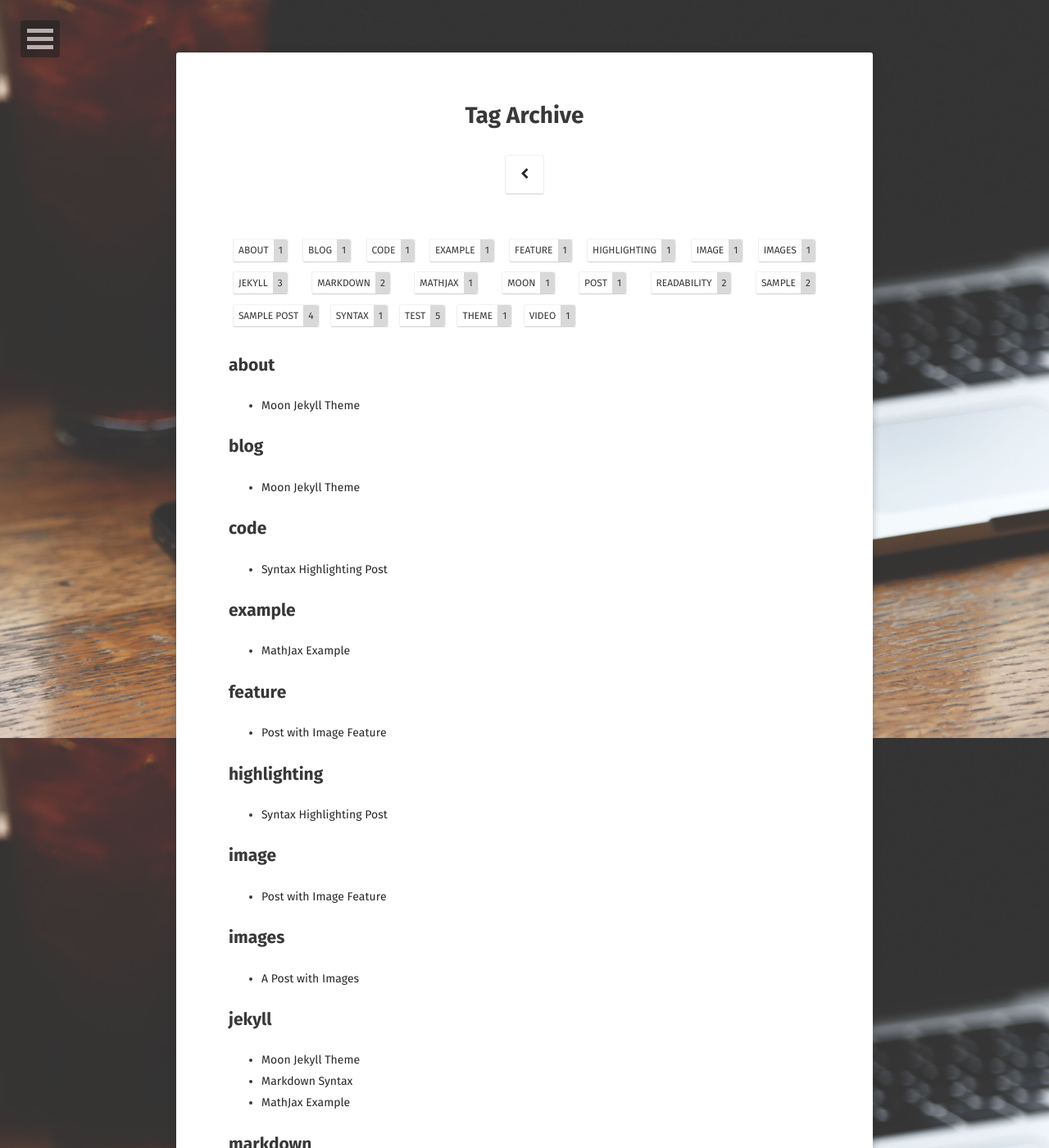
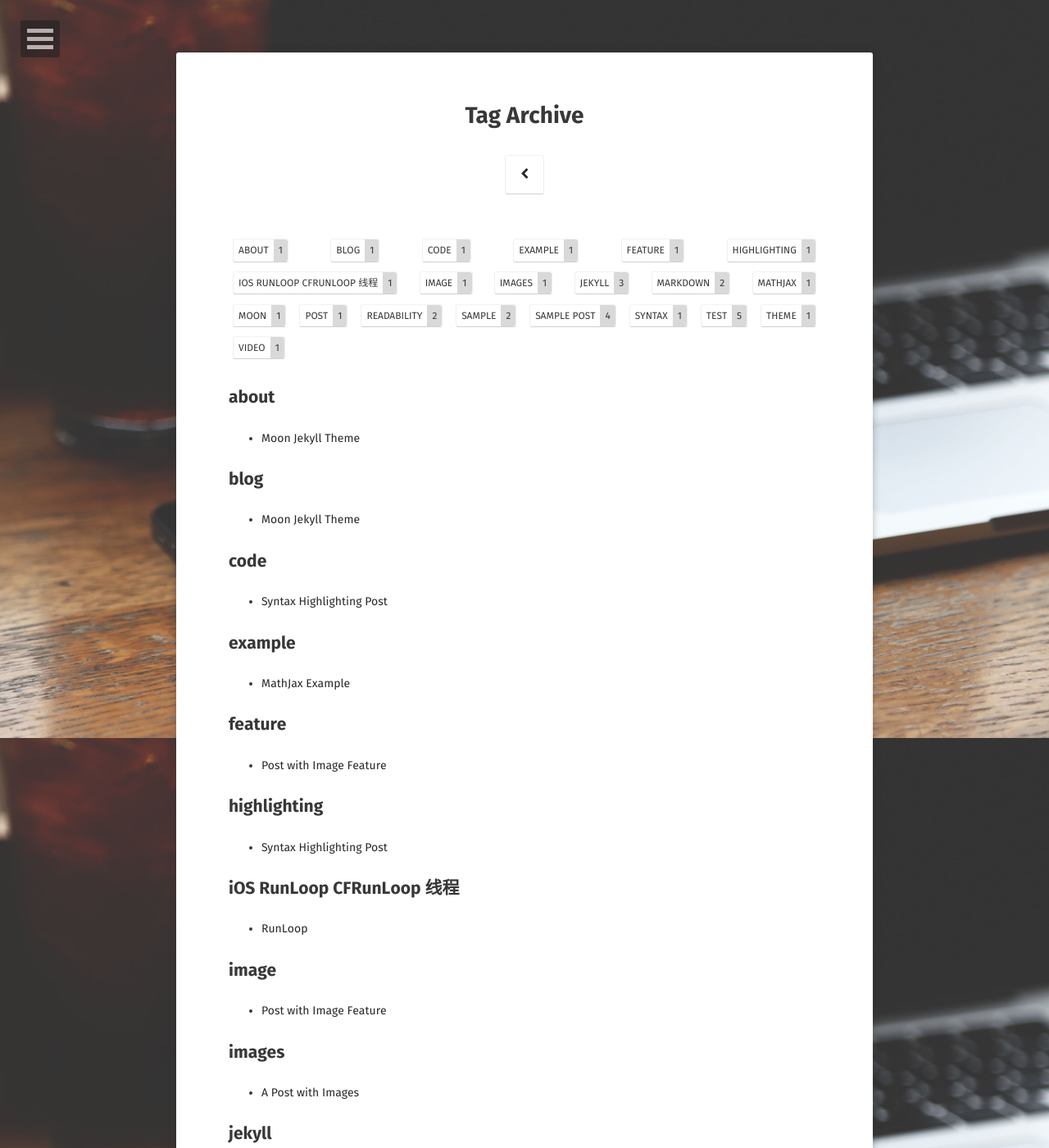
Before and after one commit to nuclearDev/nuclearDev.github.io, a Jekyll site: the page built from tags/index.html, in a window 1280 px wide and 1400 px high. Shown: the whole window at 82% size. Built offline with Jekyll 4.4.1, drawn with Linux system fonts in a browser that asks for light colours; some web fonts are replaced.

Commit message:
nucluear

```diff
--- a/_posts/RunLoop.md
+++ b/_posts/2016-06-26-RunLoop.md
@@ -1,3 +1,12 @@
+---
+layout: post
+title: "RunLoop"
+date: 2016-06-26
+excerpt: "RunLoop"
+tags: [iOS RunLoop CFRunLoop 线程 ]
+comments: true
+---
+
 ##简介
 RunLoop在OS X/ iOS中一项比较基础的知识点，虽然基础，但是十分重要。它与线程息息相关，是用于处理到来事件的循环处理机制，可以理解为消息队列，当有事件需要处理的时候，RunLoop会使得线程在持续运行状态，没有任务的时候会让线程进入休眠状态。每一条线程都有一条与之对应的RunLoop（但是不仅限于一条，可以在RunLoop内嵌套另一个RunLoop）。
 
```
